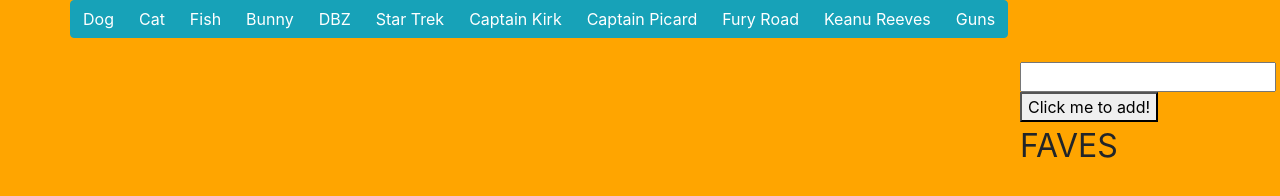
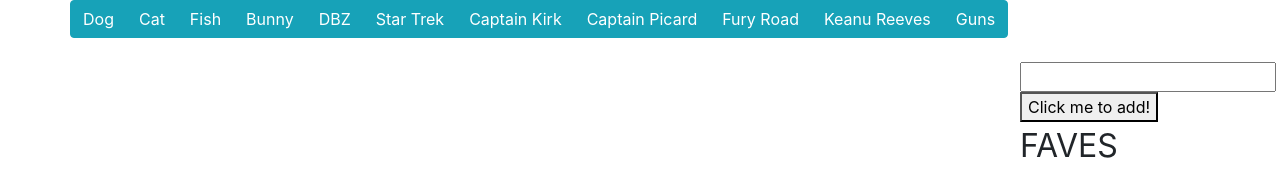
Before and after one commit to Kayle7777/Giphy-API-Homework, a plain HTML site: page index.html in a window 1280 px wide. Drawn offline with nearby package versions, Linux system fonts and the light colour scheme; no server answers.

Commit message:
Can't decide on white bg or not

```diff
--- a/assets/css/style.css
+++ b/assets/css/style.css
@@ -1,5 +1,5 @@
 body {
-  background-color: orange;
+  /* background-color: orange; */
 }
 #favesID {
   font-size: 2rem;
```
